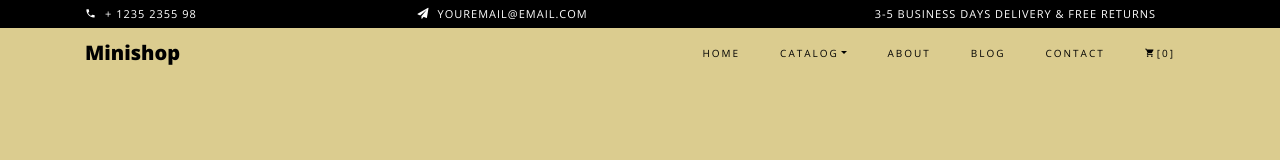
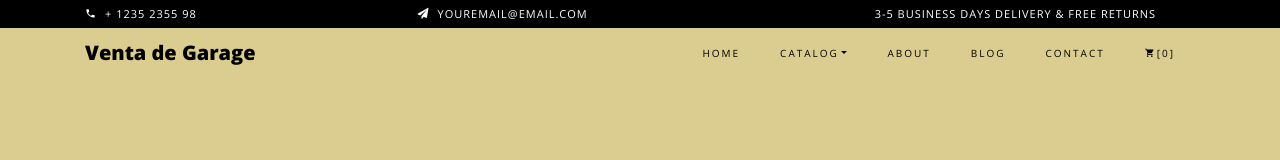
Before and after one commit to alenetsoft/blacktravel.github.io, a plain HTML site: page index.html in a window 1280 px wide. Shown: the top 160 px of the page. Drawn offline with nearby package versions, Linux system fonts and the light colour scheme; some packages are replaced by stand-ins of ours; no server answers; files whose address does not match are found by name.

Commit message:
Update index.html

```diff
--- a/index.html
+++ b/index.html
@@ -50,7 +50,7 @@
     </div>
     <nav class="navbar navbar-expand-lg navbar-dark ftco_navbar bg-dark ftco-navbar-light" id="ftco-navbar">
 	    <div class="container">
-	      <a class="navbar-brand" href="index.html">Minishop</a>
+	      <a class="navbar-brand" href="index.html">Venta de Garage</a>
 	      <button class="navbar-toggler" type="button" data-toggle="collapse" data-target="#ftco-nav" aria-controls="ftco-nav" aria-expanded="false" aria-label="Toggle navigation">
 	        <span class="oi oi-menu"></span> Menu
 	      </button>
```
